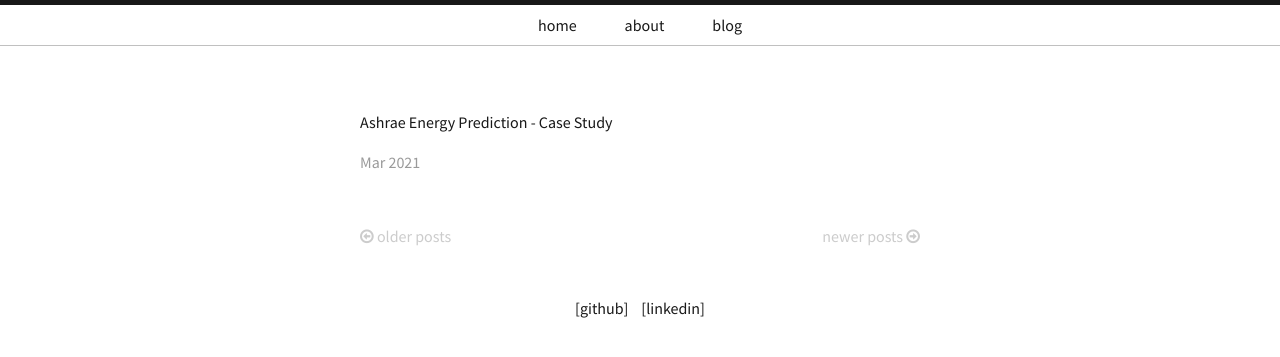
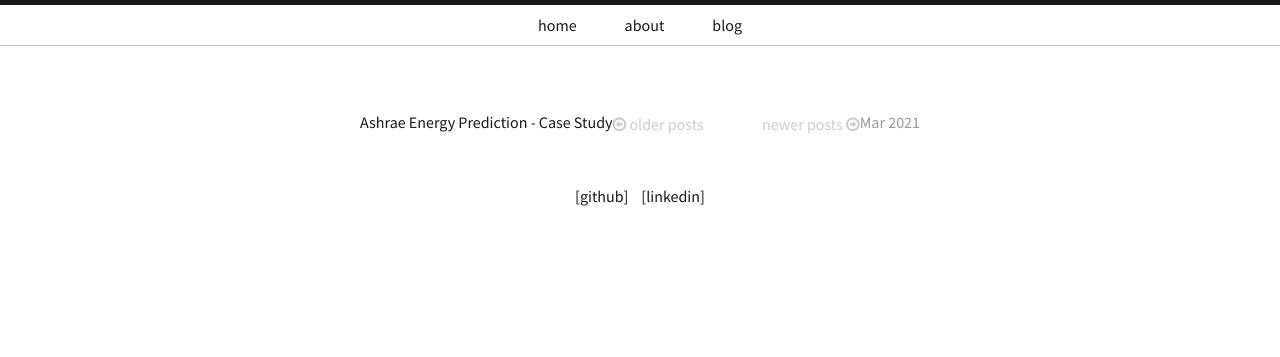
Before and after one commit to hssharadga/hssharadga.github.io, a Jekyll site: the page built from blog/index.html, in a window 1280 px wide. Shown: the top 357 px of the page. Built offline with Jekyll 4.4.1, drawn with Linux system fonts in a browser that asks for light colours; the list of posts is cut into pages by our own code.

Commit message:
change date alignment

```diff
--- a/_sass/pages/_posts.scss
+++ b/_sass/pages/_posts.scss
@@ -15,13 +15,21 @@
 .post-title a {
   color: $post-title-color;
 }
-.page-title,
+
+.page-title
+{
+  margin-top: 0;
+}
+
 .post-title {
   margin-top: 0;
+  display: flex;
+  float: left;
 }
 
 // Meta data line below post title
 .post-date {
-  display: inline-block;
+  display: flex;
+  float: right;
   color: $post-date-color;
 }
```
